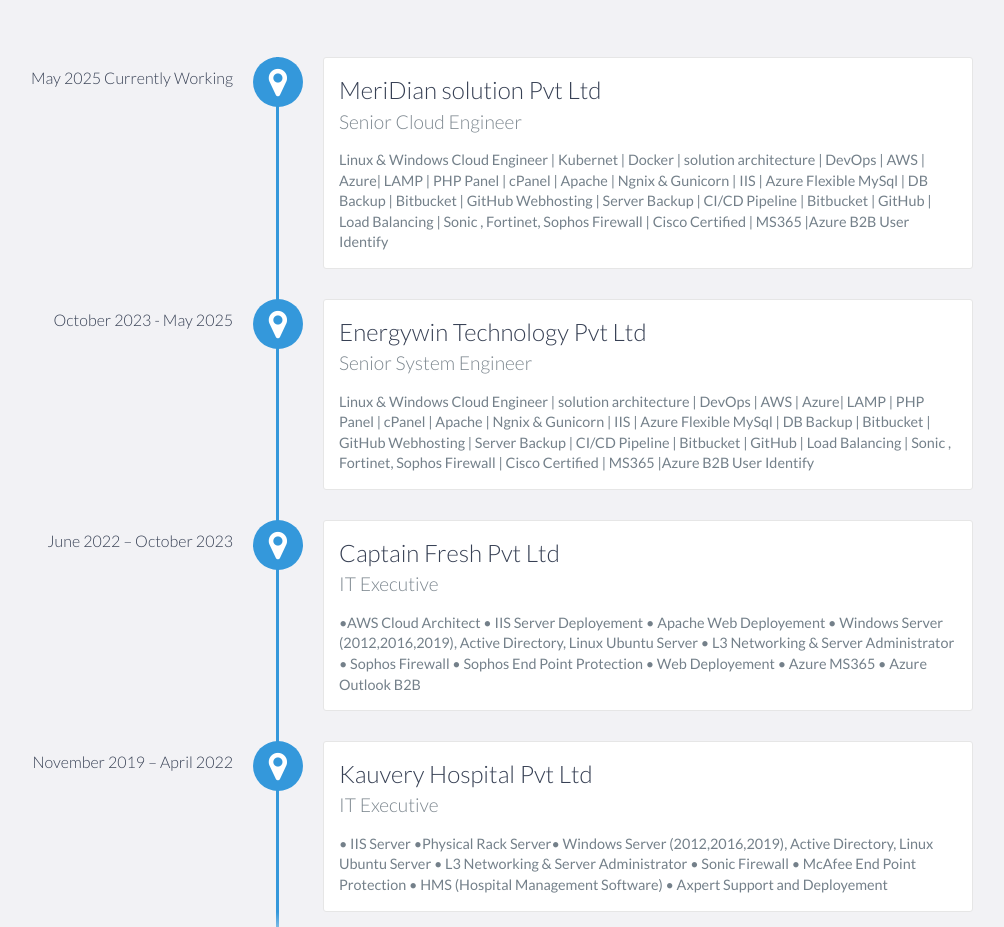
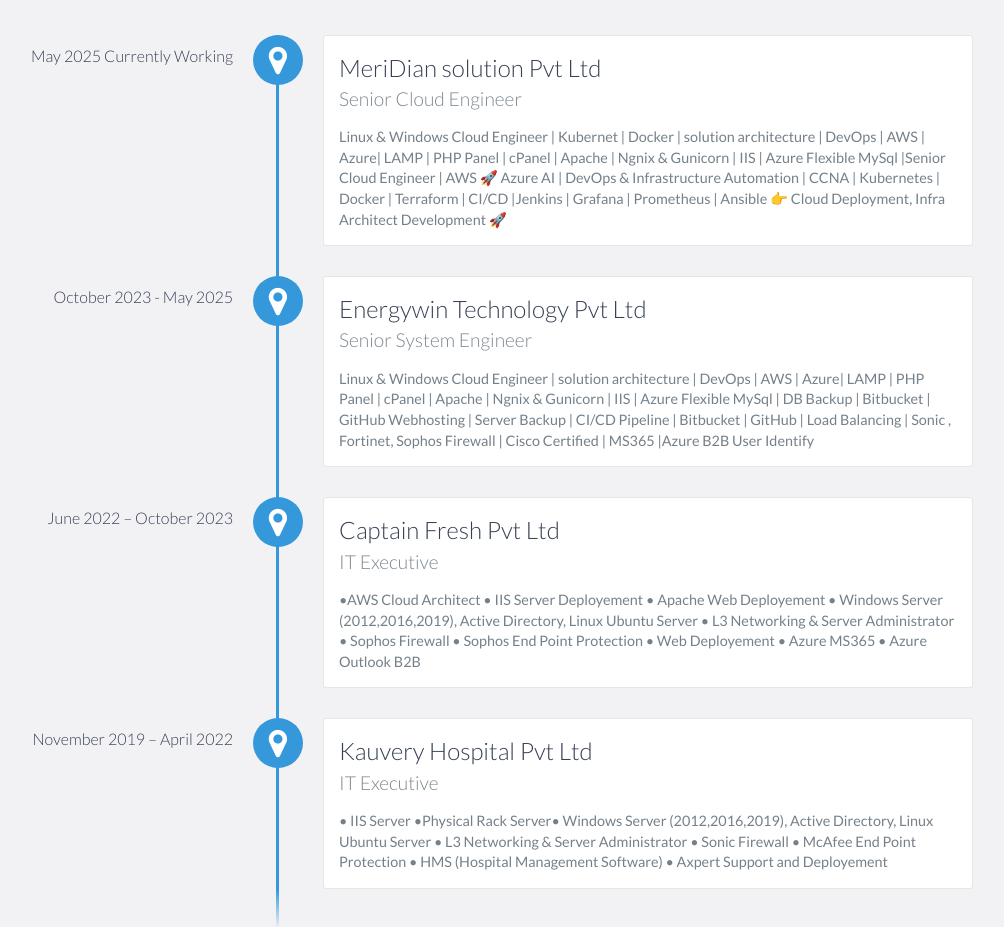
Before and after one commit to karthikeyan235/github-portfolio, a website: page index.html in a window 1280 px wide. Shown: the part 1232-2159 px from the top of the page, without its empty margins (167-1171 px from the left). Drawn offline with nearby package versions, Linux system fonts and the light colour scheme.

Commit message:
Update index.html

```diff
--- a/index.html
+++ b/index.html
@@ -74,8 +74,7 @@
                 <div class="col-md-8">
                     <p>
                         I have experience for AWS | Azure Cloud Architect And L3• Apache WSGI & Nginx (Gunicorn), IIS Servers, •Django Projects deployments •Network Area Server (NAS), •Bitbucket Pipeline SCM • Jenkins   • Terraform IAC • CI & CD • Linux Ubuntu Server • Azure MySql DB •Database Backup •Networking with Servers (NAS), • Windows Server (2012,2016,2019), • Active Directory Administrator
-                        • L3 Networking & Server Administrator •LAMP Migration •Firewall •Endpoint protection • Cloud Computing Setup & Architecture • Cloud Setup & Management • Troubleshooting • User Authentication & Access • Load Balancing • Cloud Deployment • Experience in secureVPC solutions in AWS with the help of security groups, public and private network configurations.
-                    </p>
+                        • L3 Networking & Server Administrator •LAMP Migration •Firewall •Endpoint protection Senior Cloud Engineer | AWS 🚀 Azure AI | DevOps & Infrastructure Automation | CCNA | Kubernetes | Docker | Terraform | CI/CD |Jenkins | Grafana | Prometheus | Ansible 👉 Cloud Deployment, Infra Architect Development 🚀
                 </div>
             </div>
         </div>
@@ -90,9 +89,7 @@
                 <h3>MeriDian solution Pvt Ltd</h3>
                 <h4>Senior Cloud Engineer</h4>
                 <p>
-                     Linux & Windows Cloud Engineer | Kubernet | Docker | solution architecture | DevOps | AWS | Azure| LAMP | PHP Panel | cPanel | Apache | Ngnix & Gunicorn | IIS | Azure Flexible MySql | DB Backup | Bitbucket | GitHub
-                    Webhosting | Server Backup | CI/CD Pipeline | Bitbucket | GitHub | Load Balancing | Sonic , Fortinet, Sophos Firewall | Cisco Certified | MS365 |Azure B2B User Identify
-                </p>
+                     Linux & Windows Cloud Engineer | Kubernet | Docker | solution architecture | DevOps | AWS | Azure| LAMP | PHP Panel | cPanel | Apache | Ngnix & Gunicorn | IIS | Azure Flexible MySql |Senior Cloud Engineer | AWS 🚀 Azure AI | DevOps & Infrastructure Automation | CCNA | Kubernetes | Docker | Terraform | CI/CD |Jenkins | Grafana | Prometheus | Ansible 👉 Cloud Deployment, Infra Architect Development 🚀
             </div>
 
             <div data-date="October 2023 - May 2025">
```
